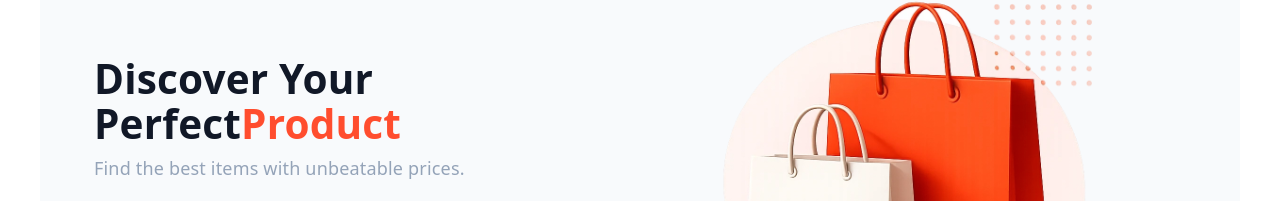
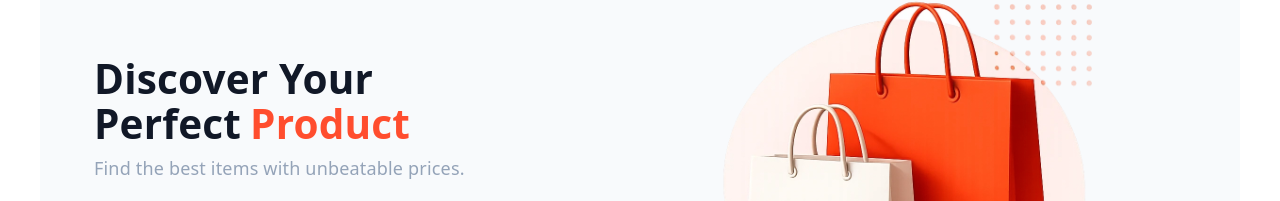
Before and after one commit to dev-mohammad78/shopping-cart-app, a React (Vite) app: page / in a window 1280 px wide. Shown: the part 118-319 px from the top of the page. Built offline with nearby package versions, Linux system fonts and the light colour scheme; no server answers.

Commit message:
edit styles of PromoBanner

```diff
--- a/src/components/PromoBanner.jsx
+++ b/src/components/PromoBanner.jsx
@@ -56,7 +56,7 @@ const PromoBanner = ({ product }) => {
 
         {/* Button */}
         <Link to={`/products/${product.id}`}>
-          <button className="mt-7 rounded-lg bg-[var(--primary)] px-2 py-2.5 text-sm font-semibold text-[var(--text-white)] transition hover:bg-[var(--primary-hover)]">
+          <button className="mt-7 rounded-lg bg-[var(--bg-primary)] px-4 py-2.5 text-sm font-semibold text-[var(--primary)] cursor-pointer border border-[var(--primary)]">
             <IoIosArrowForward />
           </button>
         </Link>
--- a/src/components/Search.jsx
+++ b/src/components/Search.jsx
@@ -7,7 +7,7 @@ function Search({ setQuery }) {
         <h2 className="text-4xl font-semibold">
           Discover Your <br />
           Perfect
-          <span className="text-[var(--primary)]">Product</span>
+          <span className="text-[var(--primary)] ml-2">Product</span>
         </h2>
 
         <p className="my-2 text-[var(--text-muted)]">
```
